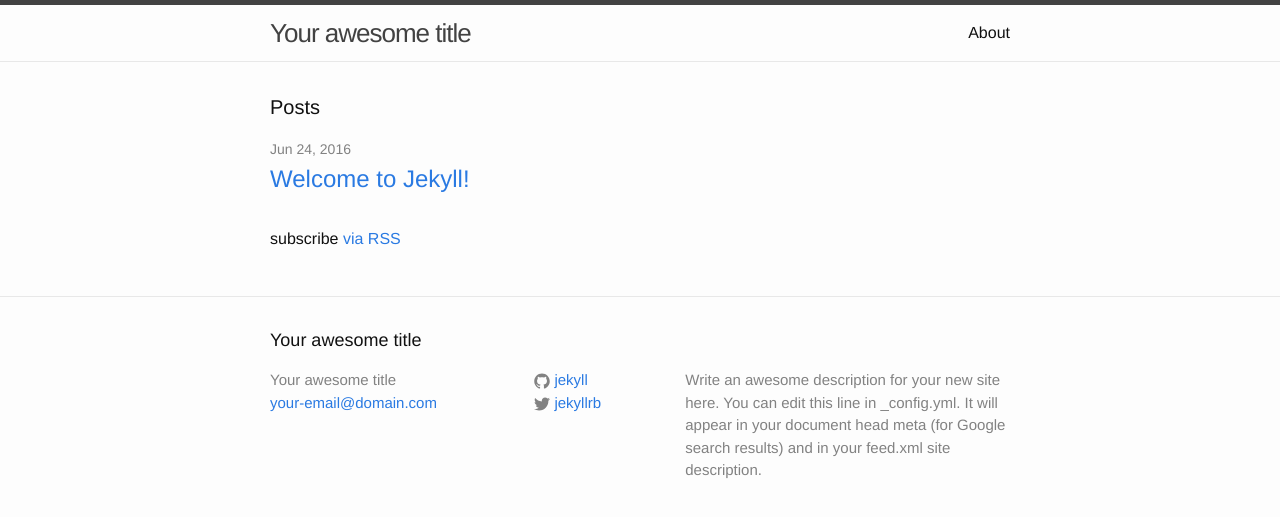
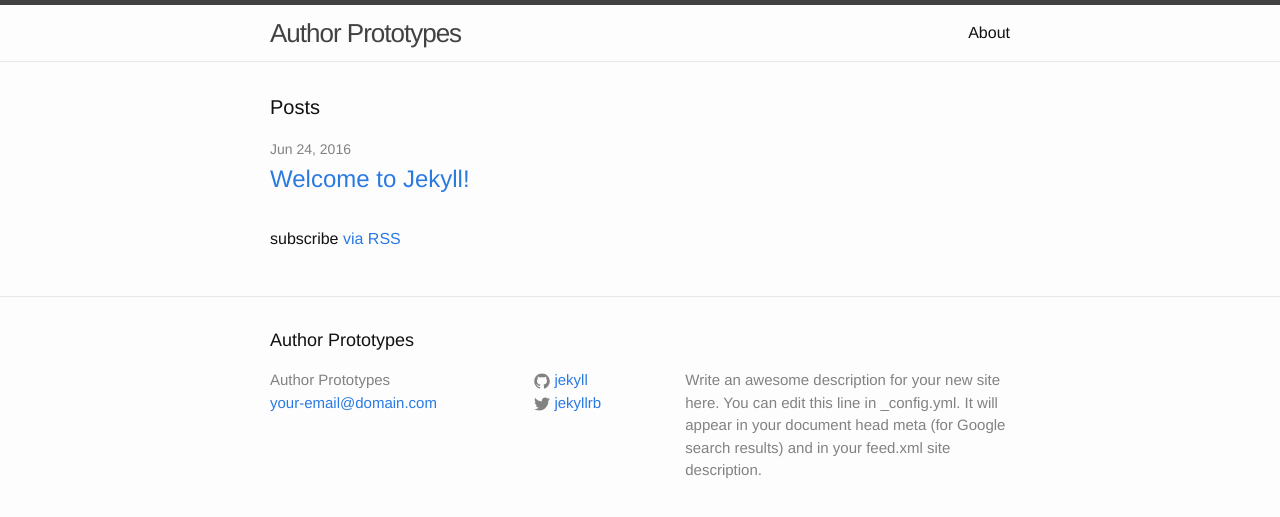
Before and after one commit to ONSdigital/eq-author-proto, a Jekyll site: the page built from index.html, in a window 1280 px wide. Shown: the top 517 px of the page. Built offline with Jekyll 4.4.1, drawn with Linux system fonts in a browser that asks for light colours.

Commit message:
path fix

```diff
--- a/_config.yml
+++ b/_config.yml
@@ -6,14 +6,14 @@
 # 'jekyll serve'. If you change this file, please restart the server process.
 
 # Site settings
-title: Your awesome title
+title: Author Prototypes
 email: your-email@domain.com
 description: > # this means to ignore newlines until "baseurl:"
   Write an awesome description for your new site here. You can edit this
   line in _config.yml. It will appear in your document head meta (for
   Google search results) and in your feed.xml site description.
 baseurl: "" # the subpath of your site, e.g. /blog
-url: "http://yourdomain.com" # the base hostname & protocol for your site
+url: "https://alexmorris.github.io" # the base hostname & protocol for your site
 twitter_username: jekyllrb
 github_username:  jekyll
 
```
